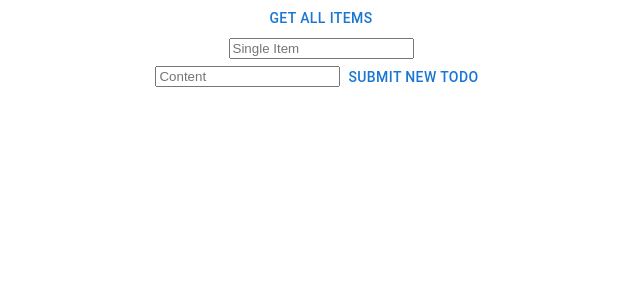
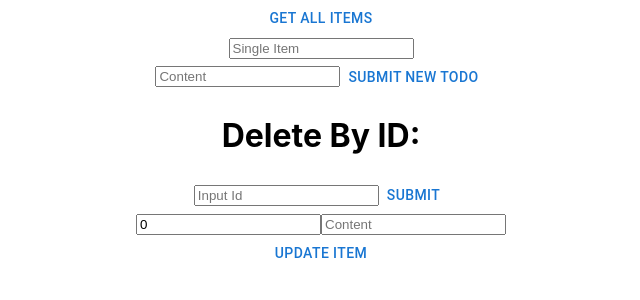
Before and after one commit to Kainthekiller/TODO_PRACTICE_1_BUILD, a React (Create React App) app: page / in a window 1280 px wide. Shown: the top 300 px of the page, without its empty margins (319-959 px from the left). Built offline with nearby package versions, Linux system fonts and the light colour scheme.

Commit message:
Messing with post right now

```diff
--- a/package.json
+++ b/package.json
@@ -12,6 +12,7 @@
     "react": "^18.2.0",
     "react-dom": "^18.2.0",
     "react-scripts": "5.0.1",
+    "react-widgets": "^5.8.4",
     "web-vitals": "^2.1.4"
   },
   "scripts": {
--- a/src/App.js
+++ b/src/App.js
@@ -1,8 +1,10 @@
 import './App.css';
-import {useEffect, useState} from "react";
+import {Component, useEffect, useState} from "react";
 import Items from "./Component/Items";
 import Item from "./Component/Item";
 import TodoCreator from "./Component/TodoCreator";
+import Delete from "./Component/DeleteItem";
+import UpdateItem from "./Component/UpdateItem";
 function App() {
     //Use State
     //Need All The Items
@@ -14,7 +16,8 @@ function App() {
 
 useEffect(() =>
 {
-}, [])
+document.title = "Hello Phil"
+}, [allItems])
 
 
     //Custom Methods
@@ -25,11 +28,19 @@ useEffect(() =>
     //Main
   return (
     <div className="App">
+
         <Items setAllItem={setAllItems}  allItem={allItems}/>
         <Item singleItem={singleItem} setSingleItem={setSingleItem}></Item>
-        <TodoCreator/>
+        <TodoCreator allItem={allItems} setAllItem={setAllItems}/>
+        <Delete allItem={allItems} setAllItem={setAllItems}/>
+        <UpdateItem allItem={allItems} setAllItem={setAllItems}/>
     </div>
   );
 }
 
+
+
+
+
+
 export default App;
--- /dev/null
+++ b/src/Component/DeleteItem.js
@@ -0,0 +1,47 @@
+import React, {useState} from "react";
+import {Button} from "@mui/material";
+
+//Item: A single item, has edit, mark complete, and delete.
+function DeleteItem(props)
+{
+    //Use State
+    const [idToDelete, setIdToDelete] = useState("");
+
+    //Custom Method
+    function deleteTodoItem(id)
+    {
+        fetch(`http://localhost:3001/api/items/${id}`,{method:"DELETE"})
+            .then(fetchAllTodoList)
+        //Get all the records
+    }
+    function fetchAllTodoList() {
+        fetch("http://localhost:3001/api/items")
+            .then(response => {
+                if(!response)
+                {
+                    throw new Error("Bad Input")
+                }
+                return response.json()
+            })
+            .then(data => {
+                return props.setAllItem(data);
+            })
+            .catch((e) => {
+                console.error(e)
+            })
+    }
+
+    return (
+    <>
+        <h1>Delete By ID:</h1>
+        <input
+        placeholder={"Input Id"}
+        value={idToDelete}
+        onChange={(e) => setIdToDelete(e.target.value)}
+        />
+        <Button onClick={() => deleteTodoItem(idToDelete)}>Submit</Button>
+    </>
+    )
+}
+
+export default DeleteItem
--- /dev/null
+++ b/src/Component/UpdateItem.js
@@ -0,0 +1,86 @@
+import React, {useState} from "react";
+import {Button, Select} from "@mui/material";
+import DropdownList from "react-widgets/DropdownList";
+import {useHandleSelect} from "react-widgets/List";
+
+function UpdateItem(props)
+{
+    //Use State
+    const [id, setID] = useState(0)
+    const [content, setContent] = useState("")
+    const [completedStatus, setCompletedStatus] = useState(Boolean)
+
+    //Custom Method
+    function fetchAllTodoList() {
+        fetch("http://localhost:3001/api/items")
+            .then(response => {
+                if(!response)
+                {
+                    throw new Error("Bad Input")
+                }
+                return response.json()
+            })
+            .then(data => {
+                return props.setAllItem(data);
+            })
+            .catch((e) => {
+                console.error(e)
+            })
+    }
+
+
+function patchRequest(e)
+    {
+
+        e.preventDefault()
+        fetch(`http://localhost:3001/api/items/${id}`, {
+            method: "PATCH",
+            body: JSON.stringify({
+
+            content: content
+
+
+            }),
+            headers: {
+                "Content-Type": "application/json"
+            },
+        })
+            .then(fetchAllTodoList)
+            .then(() => {
+                setID(id)
+                setContent("")
+                setCompletedStatus(completedStatus)
+                console.log(completedStatus)
+            })
+    }
+    const options = [
+        { value: true, label: "True" },
+        { value: true, label: "True" },
+        { value: true, label: "True" }
+    ];
+    //Main
+
+    return (
+        <>
+            <form onSubmit={(e) => {patchRequest(e)}}>
+
+                <input
+                    placeholder={"ID"}
+                    value={id}
+                    onChange={(e) => setID(e.target.value)}
+                />
+                <input
+                    placeholder={"Content"}
+                    value={content}
+                    onChange={(e) => setContent(e.target.value)}
+                />
+
+
+            </form>
+            <Button onClick={(e) => {patchRequest(e, id)}}>Update Item</Button>
+
+        </>
+    )
+}
+
+export default UpdateItem
```
Also changed, not shown: 1 other file (tests, documents, lock files or other folders).
